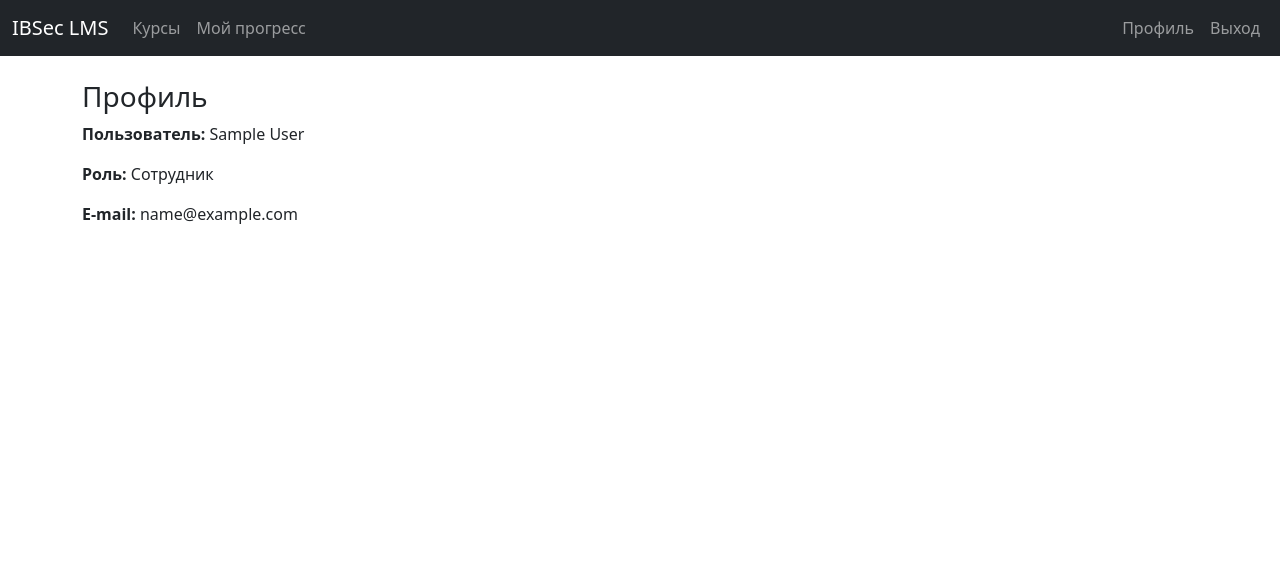
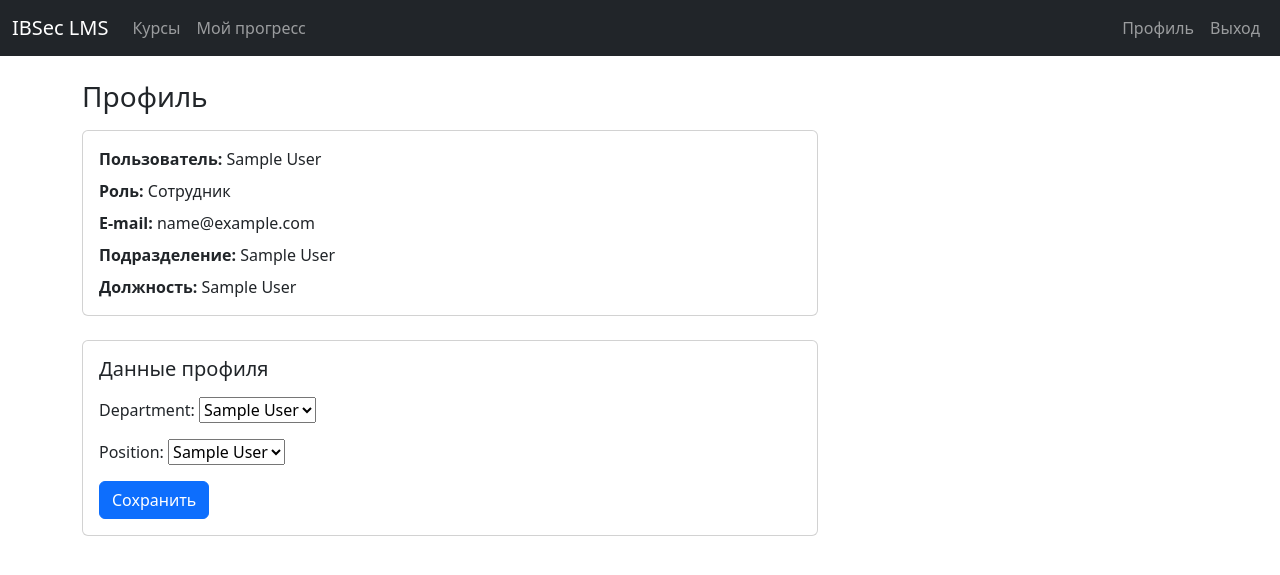
Before and after one commit to nordbyte9/ibsec_lms, a Django app: page /accounts/profile/ in a window 1280 px wide. Shown: the top 575 px of the page. Run offline with Django 4.2, Linux system fonts and the light colour scheme; a user stored in the database is signed in; tables that the repository leaves empty hold one stand-in row (values such as "Sample post").

Commit message:
feat(accounts): add departments and positions to profiles

```diff
--- a/accounts/forms.py
+++ b/accounts/forms.py
@@ -1,15 +1,19 @@
 from django import forms
 from django.contrib.auth.models import User
+
 from .models import Profile
+
 
 class SignUpForm(forms.ModelForm):
     email = forms.EmailField()
     password = forms.CharField(widget=forms.PasswordInput)
+
     class Meta:
         model = User
         fields = ['username', 'first_name', 'last_name', 'email', 'password']
 
+
 class ProfileForm(forms.ModelForm):
     class Meta:
         model = Profile
-        fields = ['role', 'department']
+        fields = ['department', 'position']
--- a/accounts/models.py
+++ b/accounts/models.py
@@ -1,15 +1,50 @@
+from django.contrib.auth.models import User
 from django.db import models
-from django.contrib.auth.models import User
+
+
+class Department(models.Model):
+    name = models.CharField(max_length=255, unique=True)
+
+    class Meta:
+        ordering = ['name']
+
+    def __str__(self):
+        return self.name
+
+
+class Position(models.Model):
+    name = models.CharField(max_length=255, unique=True)
+
+    class Meta:
+        ordering = ['name']
+
+    def __str__(self):
+        return self.name
+
 
 class Profile(models.Model):
     ROLE_CHOICES = [
         ('employee', 'Сотрудник'),
-        ('instructor', 'Преподаватель'),
+        ('security_officer', 'Ответственный за ИБ'),
         ('admin', 'Администратор'),
     ]
+
     user = models.OneToOneField(User, on_delete=models.CASCADE, related_name='profile')
     role = models.CharField(max_length=20, choices=ROLE_CHOICES, default='employee')
-    department = models.CharField(max_length=255, blank=True)
+    department = models.ForeignKey(
+        Department,
+        on_delete=models.SET_NULL,
+        null=True,
+        blank=True,
+        related_name='profiles',
+    )
+    position = models.ForeignKey(
+        Position,
+        on_delete=models.SET_NULL,
+        null=True,
+        blank=True,
+        related_name='profiles',
+    )
 
     def __str__(self):
         return f'{self.user.username} ({self.get_role_display()})'
--- a/accounts/templates/accounts/profile.html
+++ b/accounts/templates/accounts/profile.html
@@ -1,8 +1,29 @@
 {% extends 'base.html' %}
 {% block title %}Профиль{% endblock %}
 {% block content %}
-<h3>Профиль</h3>
-<p><b>Пользователь:</b> {{ request.user.get_full_name|default:request.user.username }}</p>
-<p><b>Роль:</b> {{ request.user.profile.get_role_display }}</p>
-<p><b>E-mail:</b> {{ request.user.email }}</p>
+<div class="row">
+  <div class="col-lg-8">
+    <h3 class="mb-3">Профиль</h3>
+    <div class="card mb-4">
+      <div class="card-body">
+        <p class="mb-2"><b>Пользователь:</b> {{ request.user.get_full_name|default:request.user.username }}</p>
+        <p class="mb-2"><b>Роль:</b> {{ profile_obj.get_role_display }}</p>
+        <p class="mb-2"><b>E-mail:</b> {{ request.user.email }}</p>
+        <p class="mb-2"><b>Подразделение:</b> {{ profile_obj.department|default:"-" }}</p>
+        <p class="mb-0"><b>Должность:</b> {{ profile_obj.position|default:"-" }}</p>
+      </div>
+    </div>
+
+    <div class="card">
+      <div class="card-body">
+        <h5 class="card-title mb-3">Данные профиля</h5>
+        <form method="post">
+          {% csrf_token %}
+          {{ form.as_p }}
+          <button class="btn btn-primary">Сохранить</button>
+        </form>
+      </div>
+    </div>
+  </div>
+</div>
 {% endblock %}
--- a/accounts/views.py
+++ b/accounts/views.py
@@ -1,15 +1,18 @@
-from django.shortcuts import render, redirect
 from django.contrib.auth import login
 from django.contrib.auth.decorators import login_required
 from django.contrib.auth.views import LoginView, LogoutView
-from .forms import SignUpForm
-from .models import Profile
+from django.shortcuts import redirect, render
+
+from .forms import ProfileForm, SignUpForm
+
 
 class SignInView(LoginView):
     template_name = 'accounts/login.html'
 
+
 class SignOutView(LogoutView):
     pass
+
 
 def signup(request):
     if request.method == 'POST':
@@ -24,6 +27,15 @@ def signup(request):
         form = SignUpForm()
     return render(request, 'accounts/signup.html', {'form': form})
 
+
 @login_required
 def profile(request):
-    return render(request, 'accounts/profile.html')
+    profile = request.user.profile
+    if request.method == 'POST':
+        form = ProfileForm(request.POST, instance=profile)
+        if form.is_valid():
+            form.save()
+            return redirect('accounts:profile')
+    else:
+        form = ProfileForm(instance=profile)
+    return render(request, 'accounts/profile.html', {'form': form, 'profile_obj': profile})
```
Also changed, not shown: accounts/admin.py (+23 -4 lines), accounts/migrations/0002_department_position_alter_profile_role_and_more.py (added).
